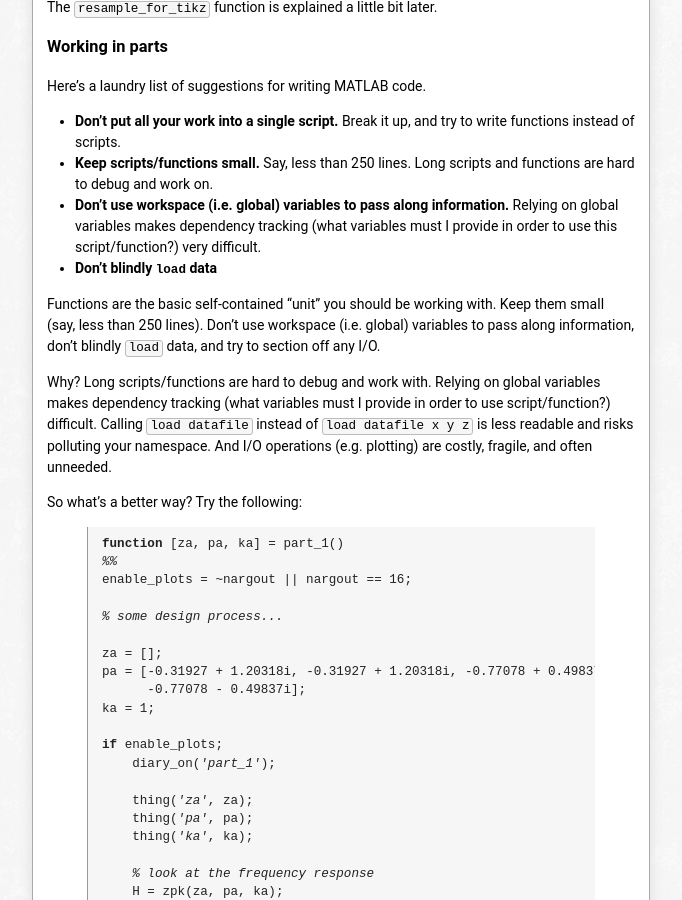
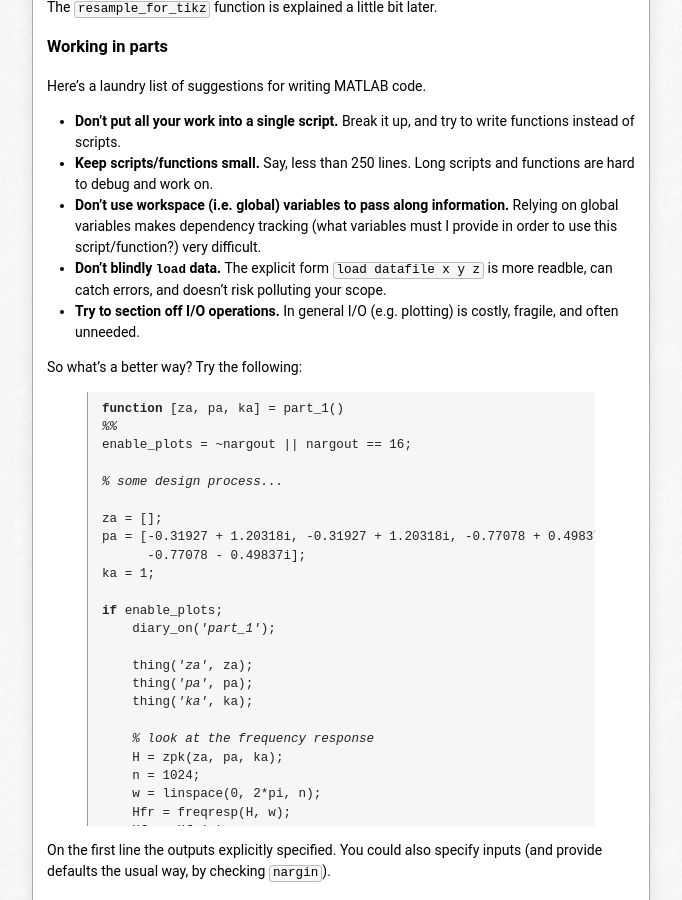
Before and after one commit to alxlit/alxlit.github.io, a Jekyll site: the page built from _posts/2014-01-24-latex-and-matlab-workflow.md, in a window 1280 px wide and 900 px high, scrolled down 2168 px. Shown: the whole window, without its empty margins (370-1052 px from the left). Built offline with Jekyll 4.4.1, drawn with Linux system fonts in a browser that asks for light colours.

Commit message:
left changes incomplete...

```diff
--- a/_posts/2014-01-24-latex-and-matlab-workflow.md
+++ b/_posts/2014-01-24-latex-and-matlab-workflow.md
@@ -130,18 +130,8 @@ Here's a laundry list of suggestions for writing MATLAB code.
 * **Keep scripts/functions small.** Say, less than 250 lines. Long scripts and functions are hard to debug and work on.
 * **Don't use workspace (i.e. global) variables to pass along information.**
   Relying on global variables makes dependency tracking (what variables must I provide in order to use this script/function?) very difficult.
-* **Don't blindly `load` data**
-
-
-Functions are the basic self-contained "unit" you should be working with.
-Keep them small (say, less than 250 lines).
-Don't use workspace (i.e. global) variables to pass along information, don't blindly `load` data, and try to section off any I/O.
-
-Why?
-Long scripts/functions are hard to debug and work with.
-Relying on global variables makes dependency tracking (what variables must I provide in order to use script/function?) difficult.
-Calling `load datafile` instead of `load datafile x y z` is less readable and risks polluting your namespace.
-And I/O operations (e.g. plotting) are costly, fragile, and often unneeded.
+* **Don't blindly `load` data.** The explicit form `load datafile x y z` is more readble, can catch errors, and doesn't risk polluting your scope.
+* **Try to section off I/O operations.** In general I/O (e.g. plotting) is costly, fragile, and often unneeded.
 
 So what's a better way?
 Try the following:
```
